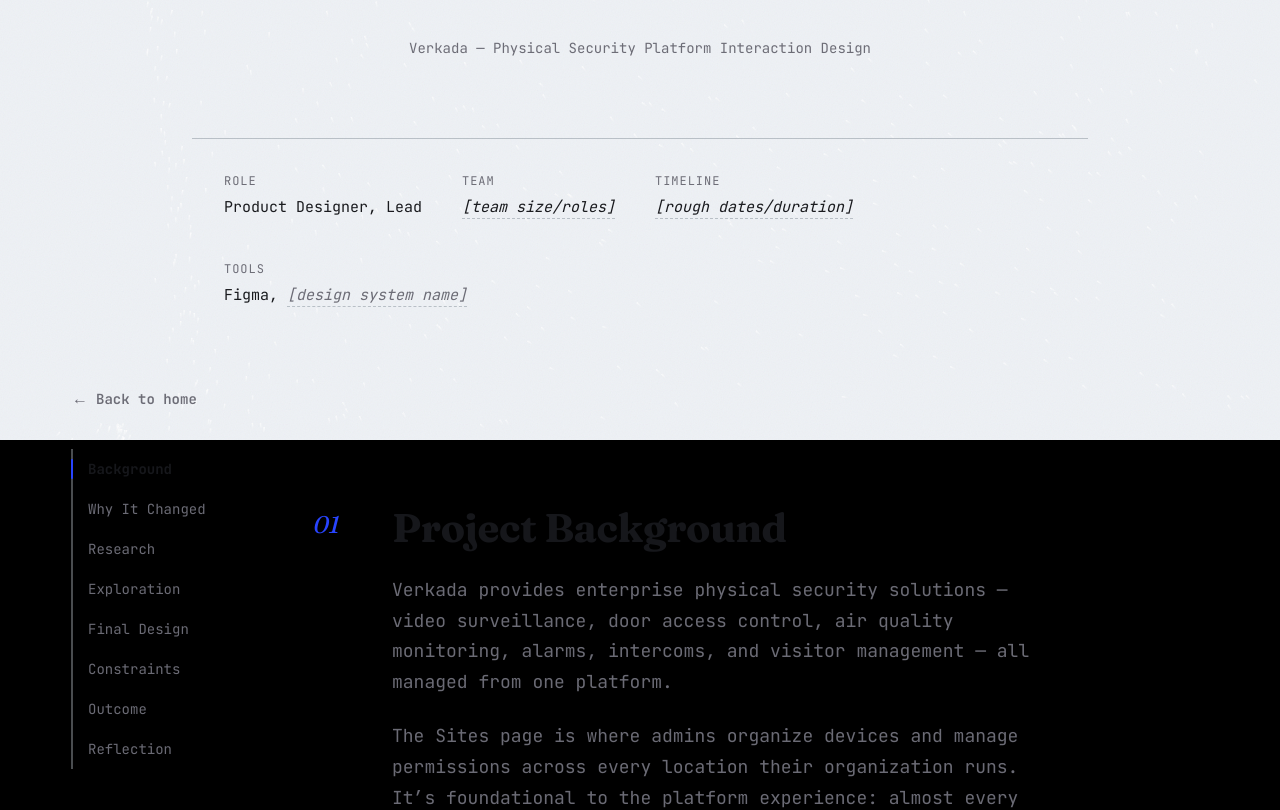
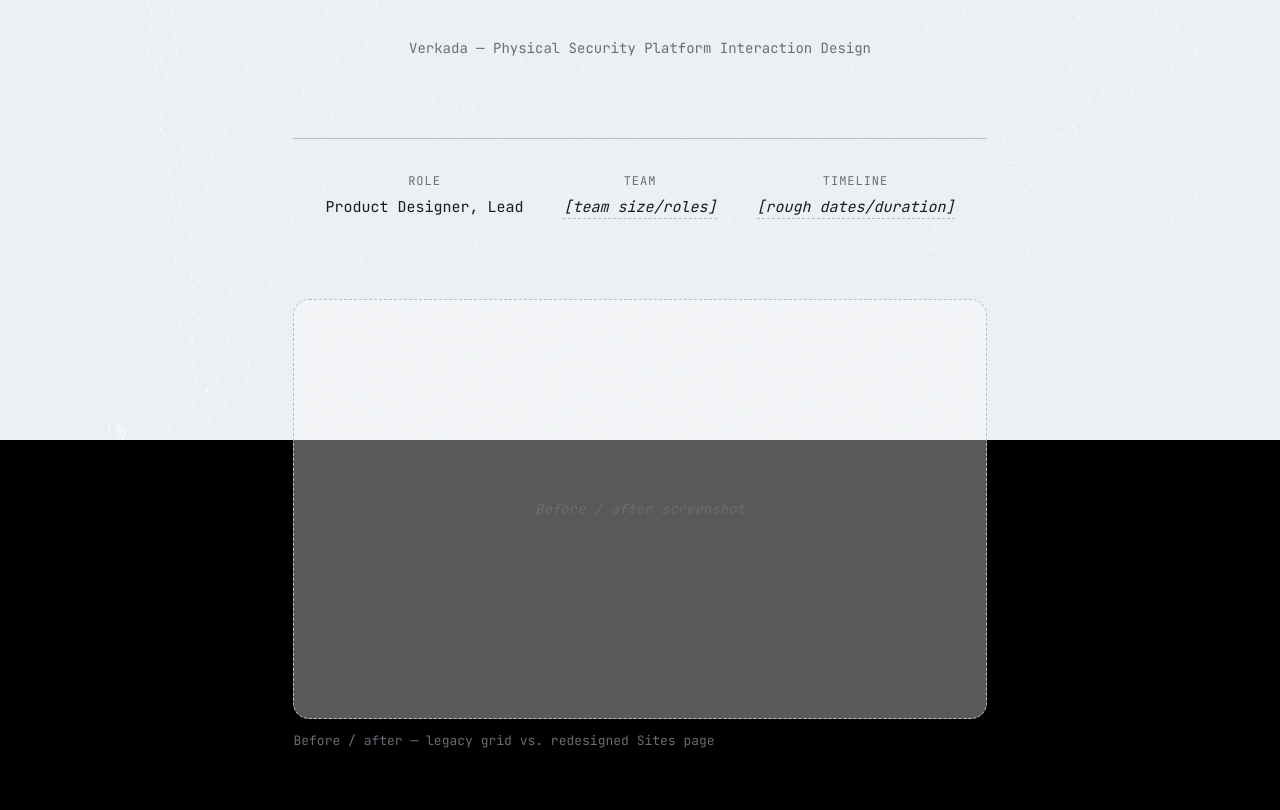
Before and after one commit to sarandavaa/sarana-portfolio, a Next.js app: page /work/sites-redesign in a window 1280 px wide. Shown: the part 360-1170 px from the top of the page. Built offline with nearby package versions, Linux system fonts and the light colour scheme.

Commit message:
Center hero meta row and widen before/after placeholder to full width
The placeholder was nested as a flex item inside the meta row itself,
constraining its width. Moved it to its own block below the row.

```diff
--- a/app/work/sites-redesign/page.tsx
+++ b/app/work/sites-redesign/page.tsx
@@ -47,12 +47,12 @@
               <div className="hero-meta-label">Timeline</div>
               <div className="hero-meta-value cs-placeholder-text">[rough dates/duration]</div>
             </div>
-            <div className="hero-meta-item">
-              <div className="hero-meta-label">Tools</div>
-              <div className="hero-meta-value">
-                Figma, <span className="cs-placeholder-text">[design system name]</span>
-              </div>
-            </div>
+          </div>
+          <div className="hero-before-after">
+            <ImagePlaceholder label="Before / after screenshot" style={{ minHeight: 420 }} />
+            <p style={{ fontFamily: "var(--font-body)", fontSize: 13, color: "var(--ink-muted)", marginTop: 12 }}>
+              Before / after — legacy grid vs. redesigned Sites page
+            </p>
           </div>
         </div>
       </section>
@@ -85,12 +85,7 @@
                 </p>
               </div>
             </div>
-            <div style={{ marginTop: 32 }}>
-              <ImagePlaceholder label="Before / after screenshot" style={{ minHeight: 420 }} />
-              <p style={{ fontFamily: "var(--font-body)", fontSize: 13, color: "var(--ink-muted)", marginTop: 12 }}>
-                Before / after — legacy grid vs. redesigned Sites page
-              </p>
-            </div>
+
           </section>
 
           <section id="why" className="cs-section">
--- a/components/case-study/case-study.css
+++ b/components/case-study/case-study.css
@@ -934,6 +934,7 @@
 .hero-meta-row {
   display: flex;
   flex-wrap: wrap;
+  justify-content: center;
   gap: 40px;
   max-width: 896px;
   margin: 0 auto;
@@ -944,7 +945,14 @@
 .hero-meta-item {
   display: flex;
   flex-direction: column;
+  align-items: center;
   gap: 6px;
+  text-align: center;
+}
+
+.hero-before-after {
+  align-self: stretch;
+  width: 100%;
 }
 
 .hero-meta-label {
```
